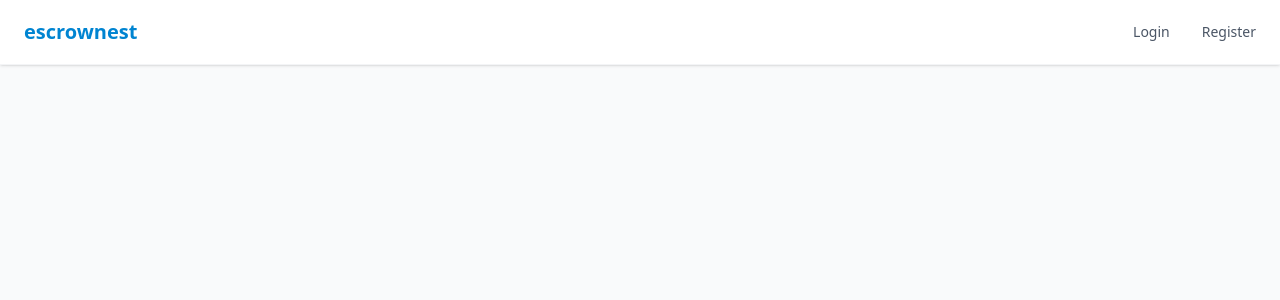
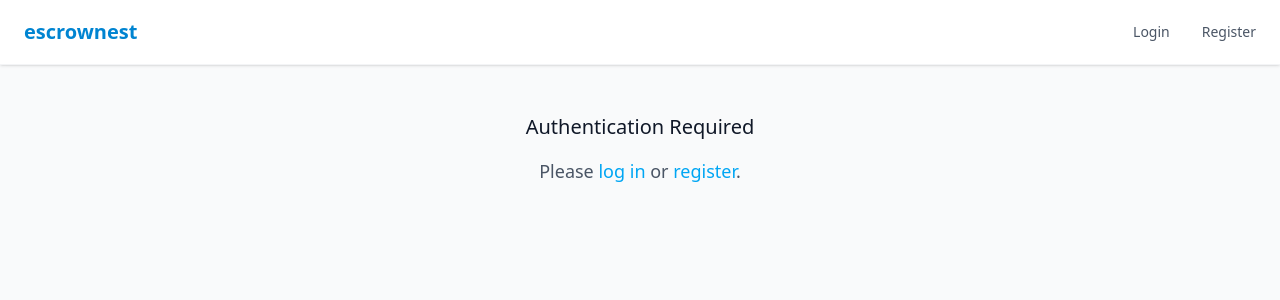
Before and after one commit to monyorojoseph/escrownest, a React (Vite) app in the folder web/: page /secure_payment in a window 1280 px wide. Shown: the top 300 px of the page. Built offline with nearby package versions, Linux system fonts and the light colour scheme; no server answers.

Commit message:
added missing things didn't kniw were missing

```diff
--- a/web/src/main.tsx
+++ b/web/src/main.tsx
@@ -5,7 +5,7 @@ import { ToastContainer } from 'react-toastify';
 import './index.css'
 import 'react-toastify/dist/ReactToastify.css';
 import 'react-credit-cards-2/dist/es/styles-compiled.css';
-import App from './App.tsx'
+import App from './pages/App.tsx'
 import SecurePayment from './pages/secure_payment/index.tsx';
 import Auth from './pages/auth/index.tsx';
 import Login from './pages/auth/login.tsx';
--- a/web/src/pages/secure_payment/index.tsx
+++ b/web/src/pages/secure_payment/index.tsx
@@ -1,11 +1,26 @@
 import { Outlet } from "react-router";
+import { useAuth } from "../../context/AuthContext";
+import { Link } from "react-router";
 
 const SecurePayment = () => {
+  const { isAuthenticated } = useAuth();
+
   return (
     <div className="min-h-screen bg-gray-50 py-12">
+      { !isAuthenticated &&
       <div className="max-w-3xl mx-auto px-4">
+        <div className="text-center space-y-4">
+          <h1 className="text-xl text-gray-900">Authentication Required</h1>
+          <p className="text-gray-600 text-lg">
+            Please <Link to="/auth/login" className="text-sky-500 hover:text-sky-600">log in</Link> or <Link to="/auth/register" className="text-sky-500 hover:text-sky-600">register</Link>.
+          </p>
+        </div>
+      </div>
+      }
+      <div className={`max-w-3xl mx-auto px-4 ${!isAuthenticated ? 'opacity-10' : ''}`}>
         <Outlet />
       </div>
+
     </div>
   );
 };
```
Also changed, not shown: 1 other file (tests, documents, lock files or other folders).
